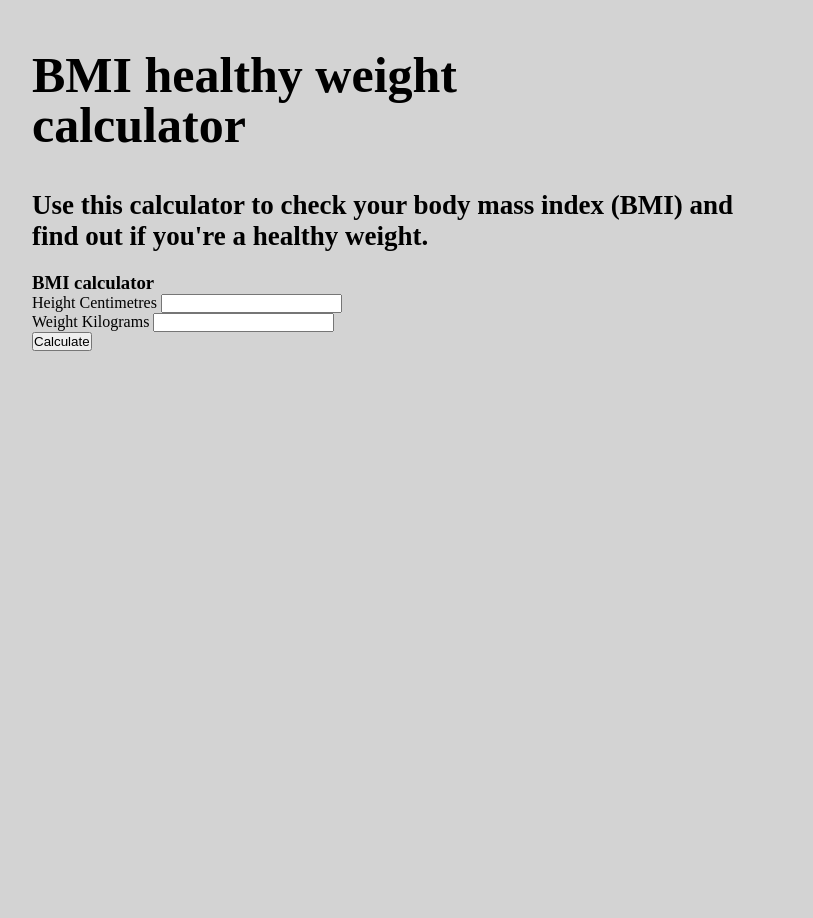
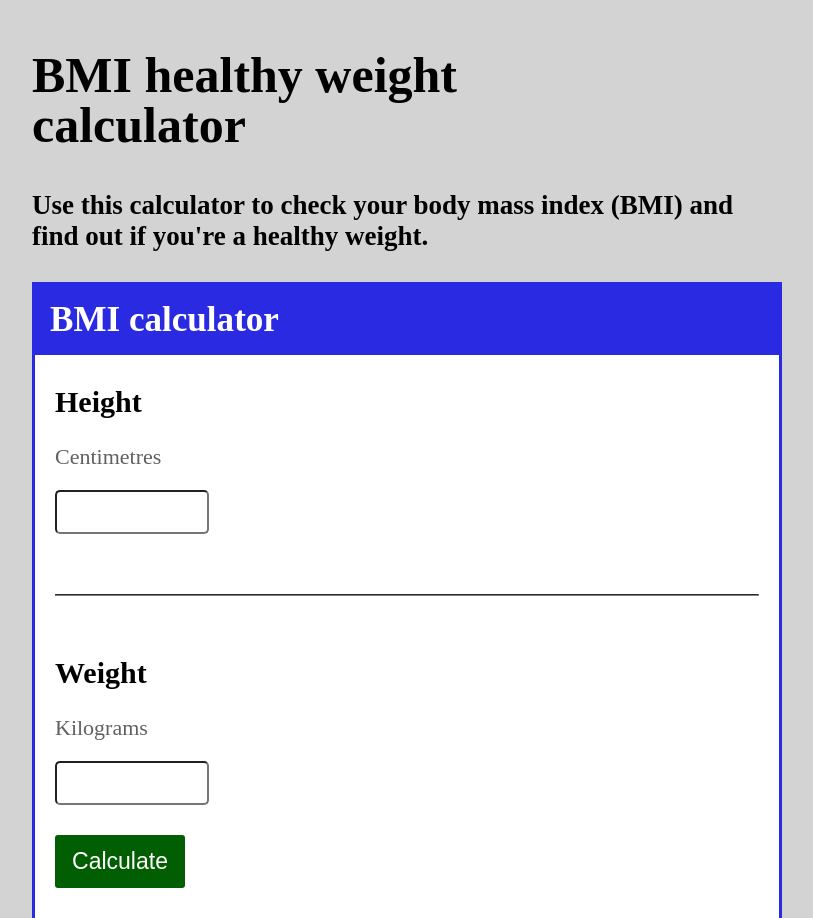
Before and after one commit to tkach1ch1/BMI_calculator, a plain HTML site: page index.html in a window 1280 px wide. Shown: the top 918 px of the page, without its empty margins (233-1046 px from the left). Drawn offline with Linux system fonts and the light colour scheme.

Commit message:
Fill CSS main_part.css

```diff
--- a/css/main_part.css
+++ b/css/main_part.css
@@ -1,5 +1,6 @@
 .main-box {
     border: 3px solid #2a2ae3;
+    background-color: #ffffff;
 }
 
 .BMI_header {
@@ -8,3 +9,74 @@
     background: #2a2ae3;
     color: #fff;
 }
+
+.fields {
+    display: flex;
+    flex-direction: column;
+    align-items: stretch;
+    margin-top: 30px;
+    margin-bottom: 30px;
+    margin-left: 20px;
+
+}
+
+.firstField {
+    margin-bottom: 60px;
+}
+
+.secondField {
+    margin-top: 60px;
+}
+
+.parameters {
+    font-size: 30px;
+    font-weight: bold;
+    padding-bottom: 25px;
+}
+
+.values {
+    font-size: 22px;
+    padding-bottom: 20px;
+    color: #606060
+}
+
+.number_button {
+    display: inline-block;
+    height: 40px;
+    width: 150px;
+    border-radius: 5px;
+    font-size: 20px;
+    text-align: center;
+}
+
+hr {
+   margin: 0 20px;
+    border-radius: 10px;
+    border-color: #7e7e7e;
+}
+
+.button_text {
+    font-size: 23px;
+    color: #ffffff;
+}
+
+.button_text:hover {
+    text-decoration: underline;
+
+}
+
+.calculate-button {
+    text-align: center;
+    padding: 13px;
+    width: 130px;
+    background-color: #025e02;
+    border-radius: 3px;
+    border-width: 0;
+    box-shadow: 0 3px;
+}
+
+.calculate-button:hover {
+    border-style: inherit;
+    background-color: #135213;
+
+}
--- a/css/style.css
+++ b/css/style.css
@@ -23,5 +23,5 @@ body {
 
 .subheader {
     font-size: 18px;
-    margin-bottom: 20px;
+    margin-bottom: 30px;
 }
--- a/index.html
+++ b/index.html
@@ -4,6 +4,7 @@
     <meta charset="UTF-8">
     <title>BMI_calculator</title>
     <link rel="stylesheet" type="text/css" href="./css/style.css">
+    <link rel="stylesheet" type="text/css" href="./css/main_part.css">
 </head>
 <body>
 <div class="container">
@@ -24,14 +25,16 @@
                 <span class="parameters">Height</span>
                 <span class="values">Centimetres</span>
                 <label><input type="number" class="number_button" required></label>
+
             </div>
+            <hr>
             <div class="fields secondField">
                 <span class="parameters">Weight</span>
                 <span class="values">Kilograms</span>
                 <label><input type="number" class="number_button" required></label>
             </div>
             <div>
-                <label><input type="submit" class="calculate-button" value="Calculate"></label>
+                <label><input type="submit" class=" fields calculate-button button_text" value="Calculate"></label>
             </div>
         </div>
     </main>
```
